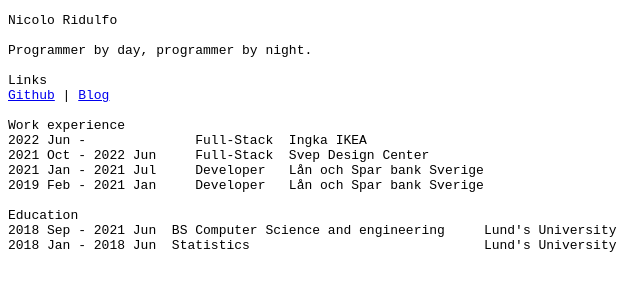
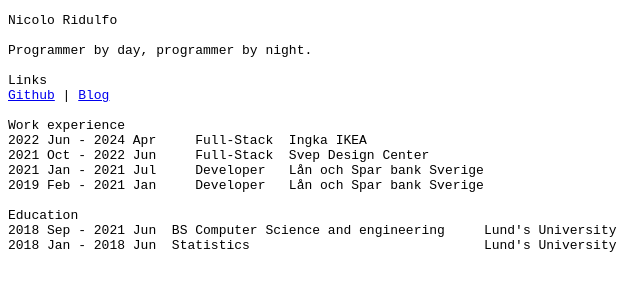
Before and after one commit to ridulfo/nicolo.se, an Astro site: page /1kb in a window 1280 px wide. Shown: the full height of the page, 0-640 px from the left. Built offline with nearby package versions, Linux system fonts and the light colour scheme; Astro itself is replaced by a stand-in of ours.

Commit message:
update 1kb

```diff
--- a/src/pages/1kb.astro
+++ b/src/pages/1kb.astro
@@ -7,7 +7,7 @@ Links
 <a href="https://github.com/ridulfo">Github</a> | <a href="/blog">Blog</a>
 
 Work experience
-2022 Jun -              Full-Stack  Ingka IKEA
+2022 Jun - 2024 Apr     Full-Stack  Ingka IKEA
 2021 Oct - 2022 Jun     Full-Stack  Svep Design Center
 2021 Jan - 2021 Jul 	Developer   L&aring;n och Spar bank Sverige
 2019 Feb - 2021 Jan     Developer   L&aring;n och Spar bank Sverige
```
